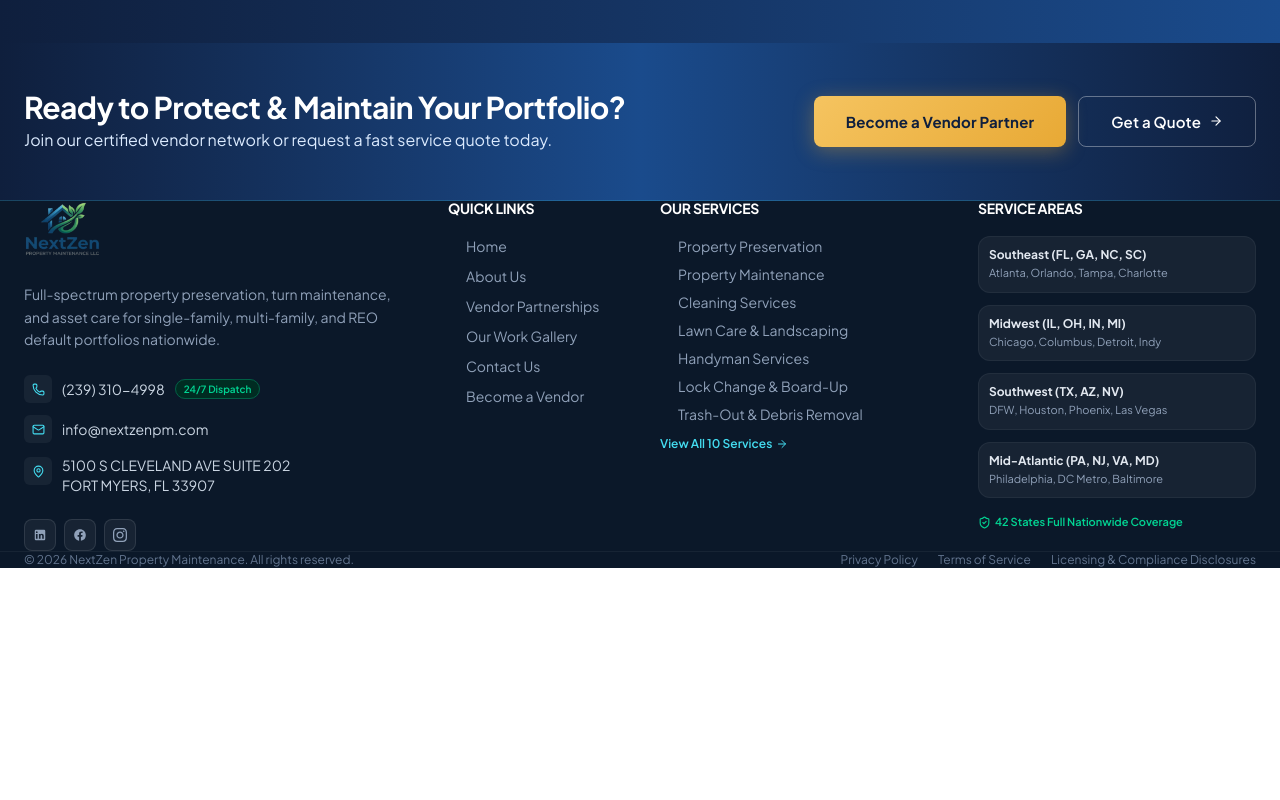
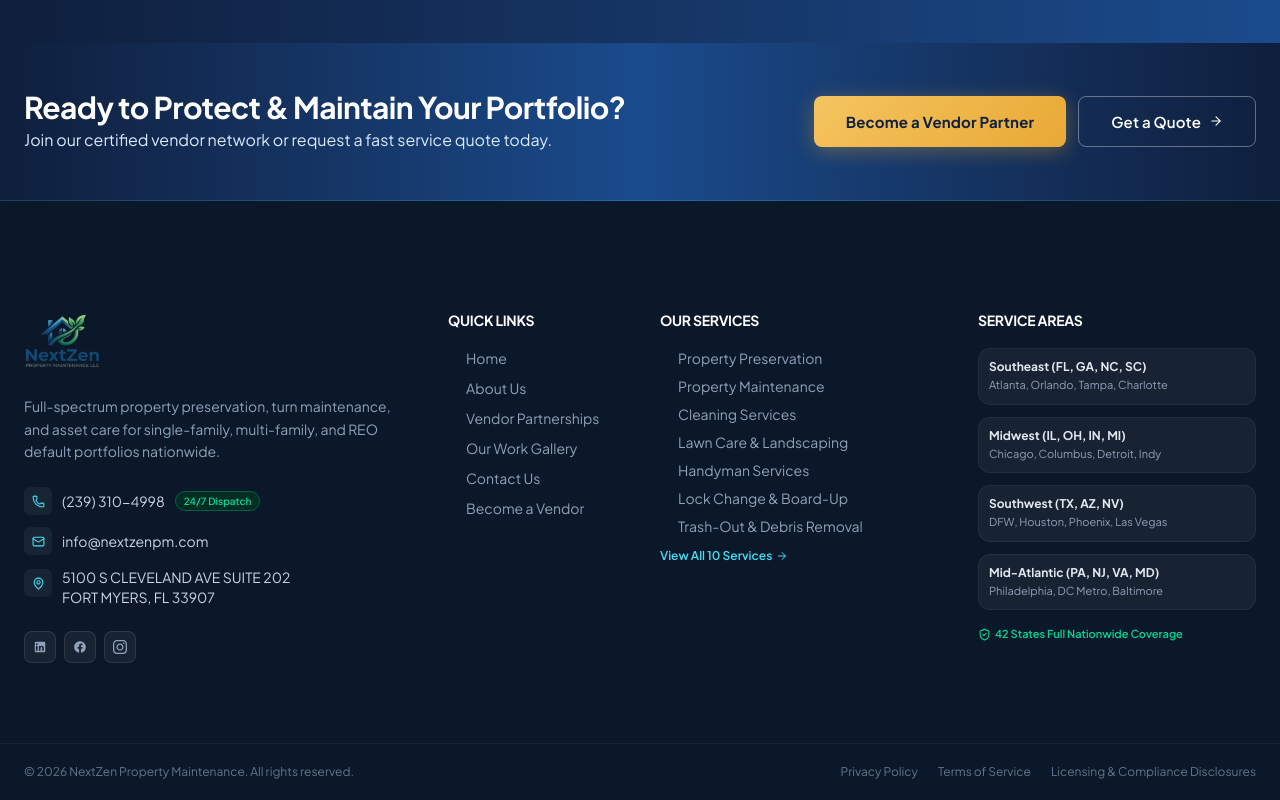
Before and after one commit to nextzenpm-bot/nextzenpm, a Next.js app: page /about in a window 1280 px wide. Shown: the part 2707-3507 px from the top of the page. Before the commit the page ends 3275 px from the top, so only its background shows below. Built offline with nearby package versions, Linux system fonts and the light colour scheme.

Commit message:
Fix container-wide padding cascade and increase top spacing on main footer to separate from CTA banner

```diff
--- a/app/globals.css
+++ b/app/globals.css
@@ -234,7 +234,8 @@ h1, h2, h3, h4, h5, h6 {
 .container-wide {
   max-width: 1280px;
   margin: 0 auto;
-  padding: 0 1.5rem;
+  padding-left: 1.5rem;
+  padding-right: 1.5rem;
 }
 
 /* Service card hover effect */
--- a/components/layout/Footer.tsx
+++ b/components/layout/Footer.tsx
@@ -65,7 +65,7 @@ export default function Footer() {
       </div>
 
       {/* Main Footer */}
-      <div className="container-wide py-16">
+      <div className="container-wide pt-20 pb-16 md:pt-28 md:pb-20">
         <div className="grid grid-cols-1 md:grid-cols-2 lg:grid-cols-12 gap-10">
           {/* Brand & Contact (4 cols) */}
           <div className="lg:col-span-4">
```
